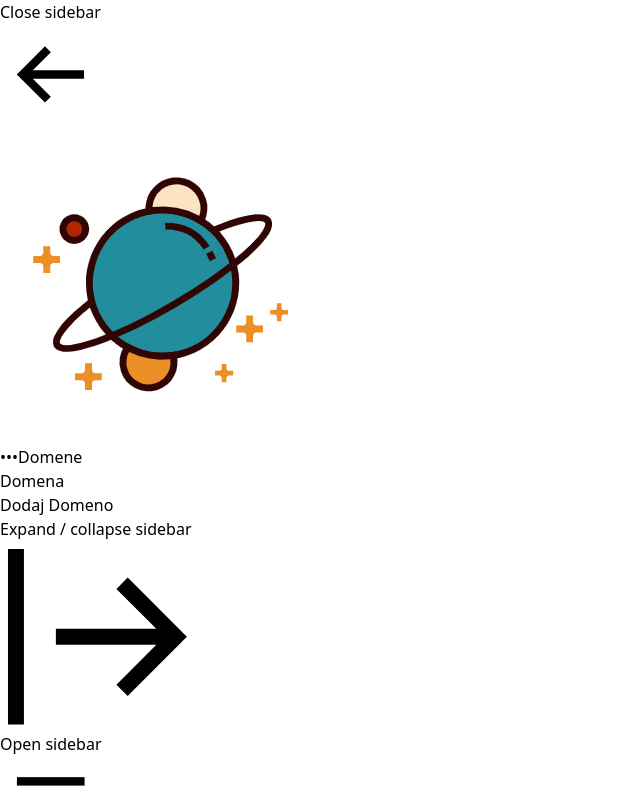
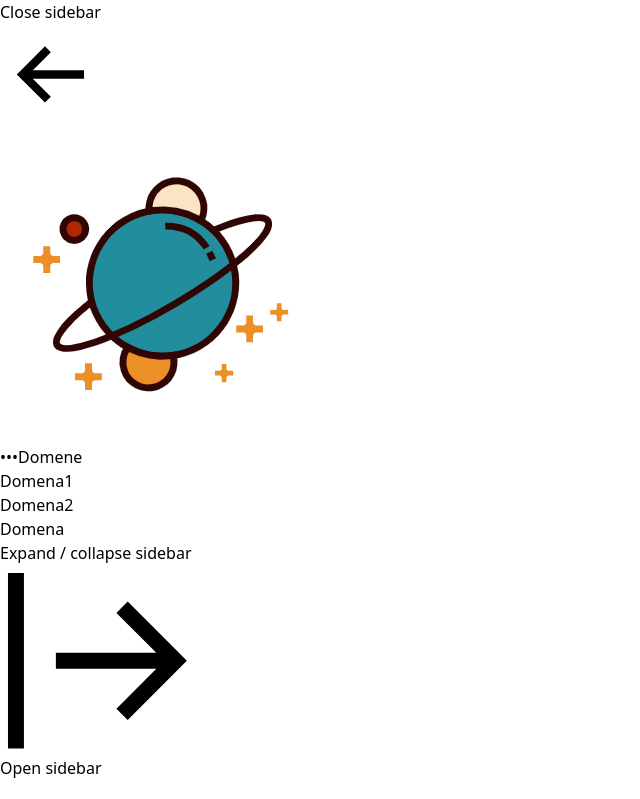
Before and after one commit to BarbaraFerlinc/SkillsBooster, a React (Vite) app in the folder frontend/: page /domena in a window 1280 px wide. Shown: the top 799 px of the page, without its empty margins (0-640 px from the left). Built offline with nearby package versions, Linux system fonts and the light colour scheme.

Commit message:
popravki

```diff
--- a/frontend/src/partials/Sidebar.jsx
+++ b/frontend/src/partials/Sidebar.jsx
@@ -2,7 +2,9 @@ import React, { useState, useEffect, useRef } from 'react';
 import { NavLink, useLocation } from 'react-router-dom';
 import space from "../images/space-svgrepo-com.png";
 
-
+import {Domains} from "../Data.jsx";
+import SeznamDomen from "../pages/Domene/SeznamDomen.jsx";
+import Domena from "../pages/Domene/Domena.jsx"; // Import the SeznamDomen component
 
 function Sidebar({ sidebarOpen, setSidebarOpen }) {
   const location = useLocation();
@@ -43,6 +45,11 @@ function Sidebar({ sidebarOpen, setSidebarOpen }) {
       document.querySelector('body').classList.remove('sidebar-expanded');
     }
   }, [sidebarExpanded]);
+
+  // Function to handle navigation to specific domain
+  const navigateToDomain = (domainId) => {
+    // Perform navigation to the specific domain using React Router
+  };
 
   return (
       <div>
@@ -101,41 +108,20 @@ function Sidebar({ sidebarOpen, setSidebarOpen }) {
                 <span className="lg:hidden lg:sidebar-expanded:block 2xl:block">Domene</span>
               </h3>
               <ul className="mt-3">
-              {/* Add Domain */}
+                {/* Render SeznamDomen component */}
                 <li>
-                <a
-                    href="#0"
-                    className={`block text-slate-200 truncate transition duration-150 ${
-                        pathname === '/' || pathname.includes('dashboard') ? 'hover:text-slate-200' : 'hover:text-white'
-                    }`}
-                    onClick={(e) => {
-                      e.preventDefault();
-                      sidebarExpanded ? handleClick() : setSidebarExpanded(true);
-                    }}
-                >
+                  <SeznamDomen domains={Domains}/>
+                </li>
+              </ul>
               <div className="flex items-center justify-between">
                 <div className="flex items-center">
                   <NavLink to="/domena"
-                               className="text-sm font-medium ml-3 lg:opacity-0 lg:sidebar-expanded:opacity-100 2xl:opacity-100 duration-200">
+                           className="text-sm font-medium ml-3 text-white lg:sidebar-expanded:opacity-100 2xl:opacity-100 duration-200">
                     Domena
                   </NavLink>
                 </div>
               </div>
-                  <div className="flex items-center justify-between">
-                    <div className="flex items-center">
-                      <NavLink to="/addDomena"
-                               className="text-sm font-medium ml-3 lg:opacity-0 lg:sidebar-expanded:opacity-100 2xl:opacity-100 duration-200">
-                        Dodaj Domeno
-                      </NavLink>
-                    </div>
-                  </div>
 
-
-                </a>
-              </li>
-
-
-            </ul>
 
             </div>
           </div>
```
Lines whose indentation alone changed are shown as unchanged.
